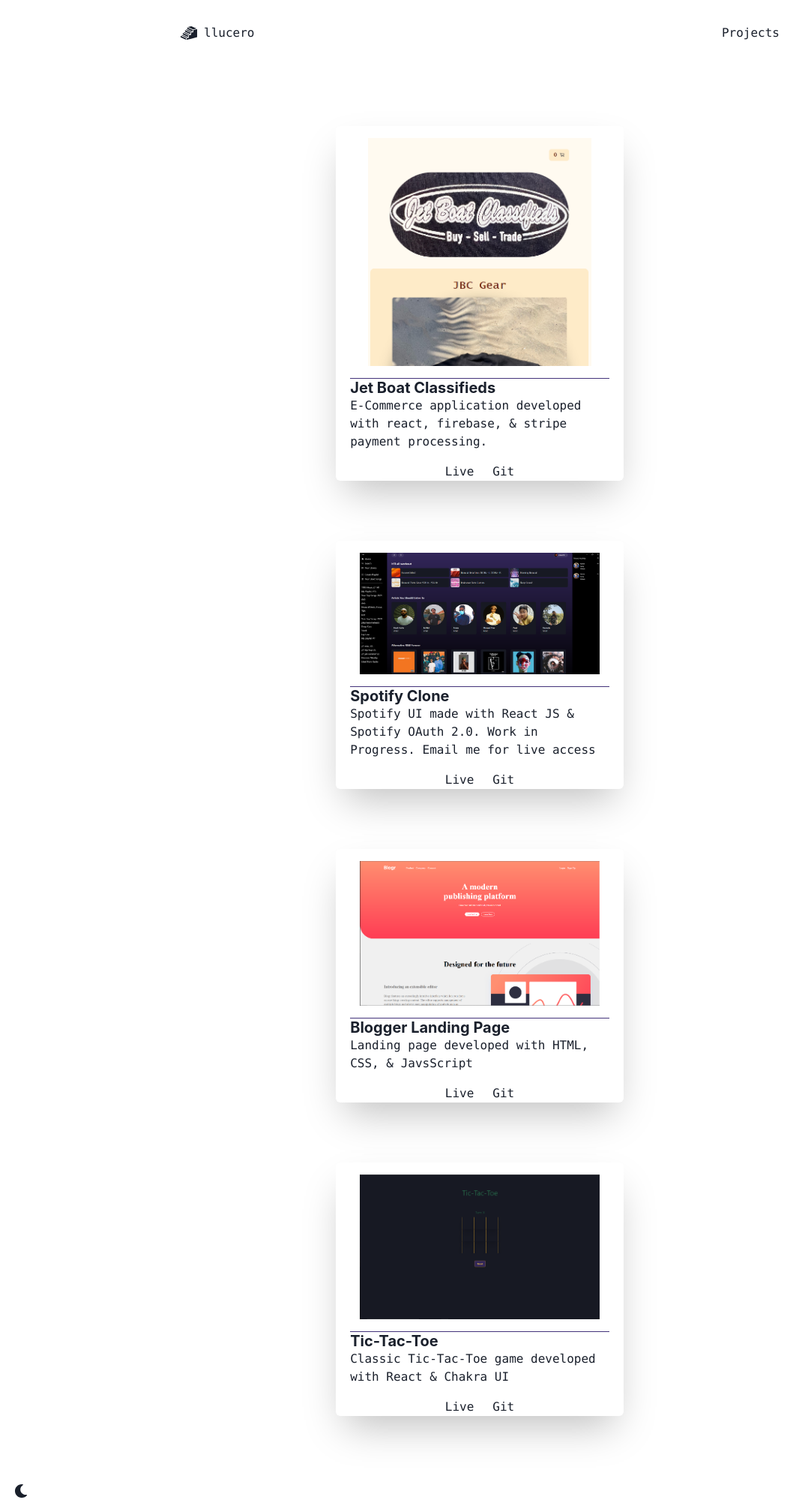
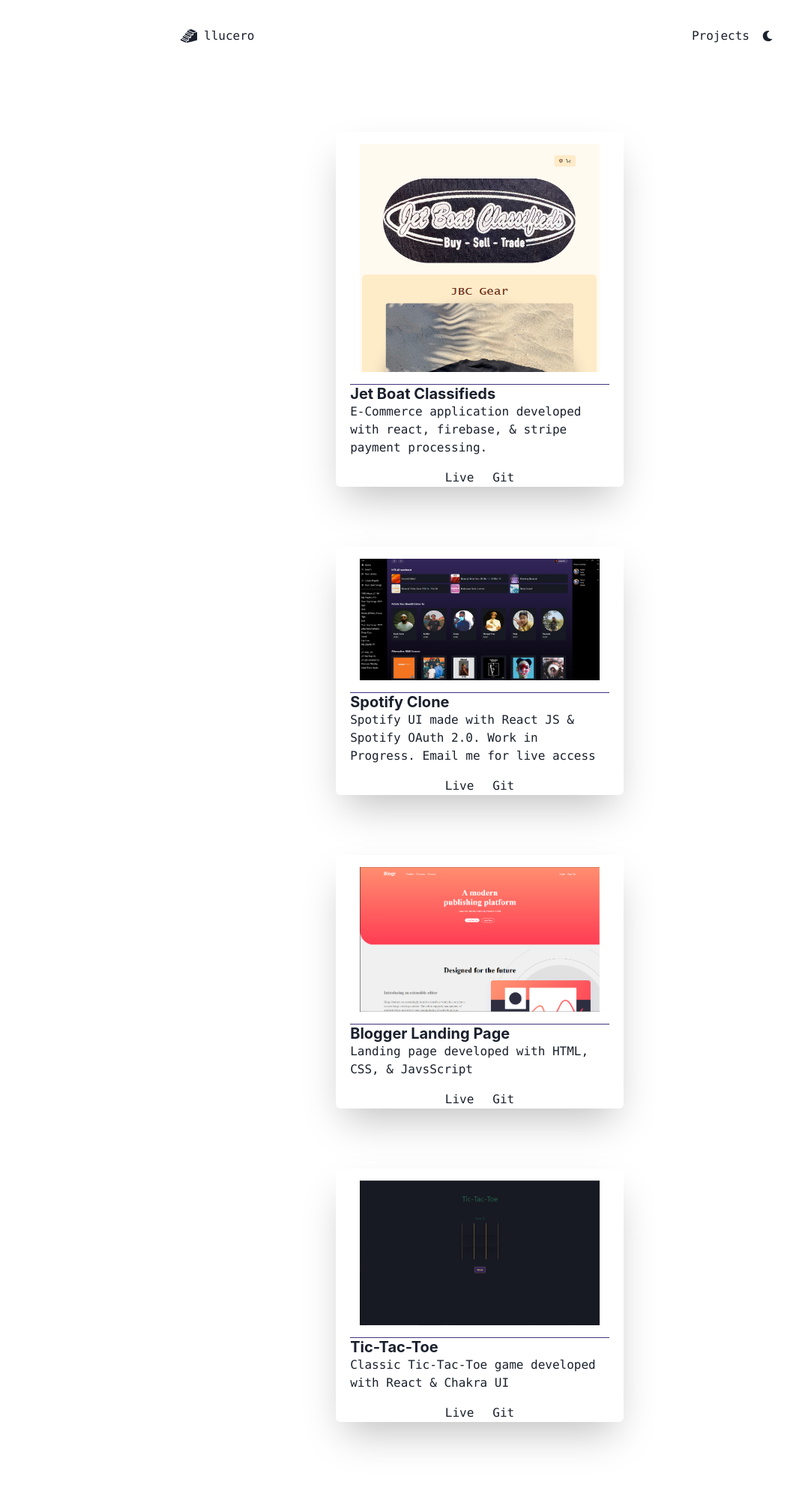
Before and after one commit to clucero36/personal-website, a React (Create React App) app: page /projects in a window 1280 px wide. Shown: the whole page at 75% size, without its empty margins (0-1082 px from the left). After the commit the page ends 1976 px from the top, so only its background shows below. Built offline with nearby package versions, Linux system fonts and the light colour scheme.

Commit message:
UI Update

```diff
--- a/src/components/ColorModeSwitcher.js
+++ b/src/components/ColorModeSwitcher.js
@@ -9,12 +9,10 @@
 
   return (
     <IconButton
-      size="md"
-      fontSize="lg"
+      size="sm"
+      fontSize="sm"
       aria-label={`Switch to ${text} mode`}
       variant="ghost"
-      color="current"
-      marginLeft="2"
       onClick={toggleColorMode}
       icon={<SwitchIcon />}
       {...props}
--- a/src/components/Heading.js
+++ b/src/components/Heading.js
@@ -1,6 +1,6 @@
 import React from 'react';
 import { Link as routerLink} from 'react-router-dom';
-
+import { ColorModeSwitcher } from './ColorModeSwitcher';
 import {
     Box,
     Icon,
@@ -23,8 +23,8 @@
                     <Text>llucero</Text>
                 </Link>
                 <Spacer />
-                {/* <Link variant='primary' to='/articles' as={routerLink}>Articles</Link> */}
                 <Link variant='primary' to='/projects' as={routerLink}>Projects</Link>
+                <ColorModeSwitcher ml='2rem'/>
             </HStack>
         </Box>
     )
--- a/src/components/ProjectCard.js
+++ b/src/components/ProjectCard.js
@@ -17,7 +17,7 @@
   return (
     <Box w='sm' m='5rem auto' boxShadow='2xl' borderRadius='md'>
       <Flex flexDir='column' alignItems='center' gap='1rem'>
-        <Image src={props.src} pt='1rem' maxW='20rem' maxH='20rem'/>
+        <Image src={props.src} pt='1rem' w='20rem' maxH='20rem'/>
         <Box w='90%' m='0 auto' borderTop='1px solid' borderColor='purple.800'>
           <Heading size='md'>{props.name}</Heading>
           <Text>{props.description}</Text>
--- a/src/index.js
+++ b/src/index.js
@@ -7,7 +7,7 @@
 import Articles from './routes/Articles';
 import Projects from './routes/Projects';
 
-import { ColorModeSwitcher } from './components/ColorModeSwitcher';
+
 import { ColorModeScript, ChakraProvider } from '@chakra-ui/react';
 import { overrides } from './themes/themeIndex';
 
@@ -23,7 +23,6 @@
           <Route path='projects' element={<Projects />} />
         </Routes>
       </BrowserRouter>
-      <ColorModeSwitcher />
     </ChakraProvider>
   </>,
   document.getElementById('root')
--- a/src/routes/Welcome.js
+++ b/src/routes/Welcome.js
@@ -5,7 +5,7 @@
   Text,
   VStack,
   Icon,
-  Link
+  Link,
 } from '@chakra-ui/react';
 import { DiGithubBadge } from "react-icons/di";
 import { TiSocialLinkedinCircular } from "react-icons/ti";
@@ -29,12 +29,12 @@
             </Text>
           </VStack>
         </Box>
-        <Box>
+        <Box m='0 auto'>
           <Link href='https://github.com/clucero36' variant='primary'>
-            <Icon h={6} w={6} as={DiGithubBadge} />
+            <Icon h={8} w={8} as={DiGithubBadge} />
           </Link>
           <Link href='https://linkedin.com/in/luisclucero' variant='primary'>
-            <Icon h={6} w={6} as={TiSocialLinkedinCircular} />
+            <Icon h={8} w={8} as={TiSocialLinkedinCircular} />
           </Link>
         </Box>
       </VStack>
```
